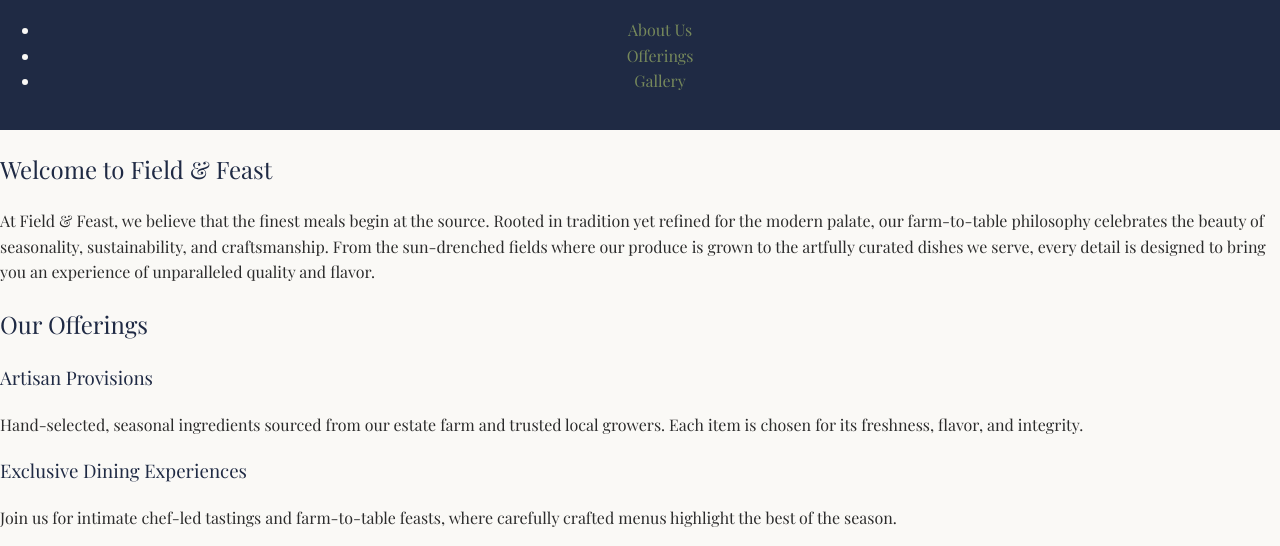
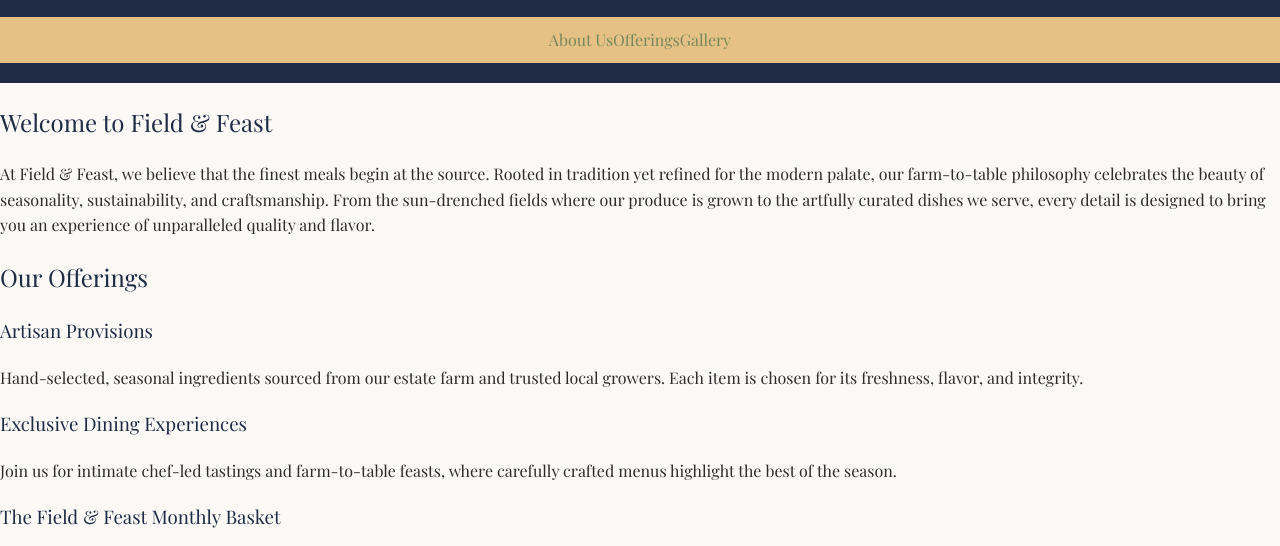
Before and after one commit to ventura-christian/FIELD-AND-FEAST, a plain HTML site: page index.html in a window 1280 px wide. Shown: the part 254-800 px from the top of the page. Drawn offline with nearby package versions, Linux system fonts and the light colour scheme; a web font is replaced by a local one.

Commit message:
Added and messed with the nav stylings. I am happy with the tweaks I've made and wanted to commit before I messed with more nav items.

```diff
--- a/styles.css
+++ b/styles.css
@@ -56,3 +56,16 @@ header p {
     margin: 5px 0 20px 0;
     color: var(--champagne-gold);
 }
+
+nav {
+    background: var(--champagne-gold);
+    padding: 10px 0;
+}
+
+nav ul {
+    list-style: none;
+    padding: 0;
+    margin: 0;
+    display: flex;
+    justify-content: center;
+}
```
